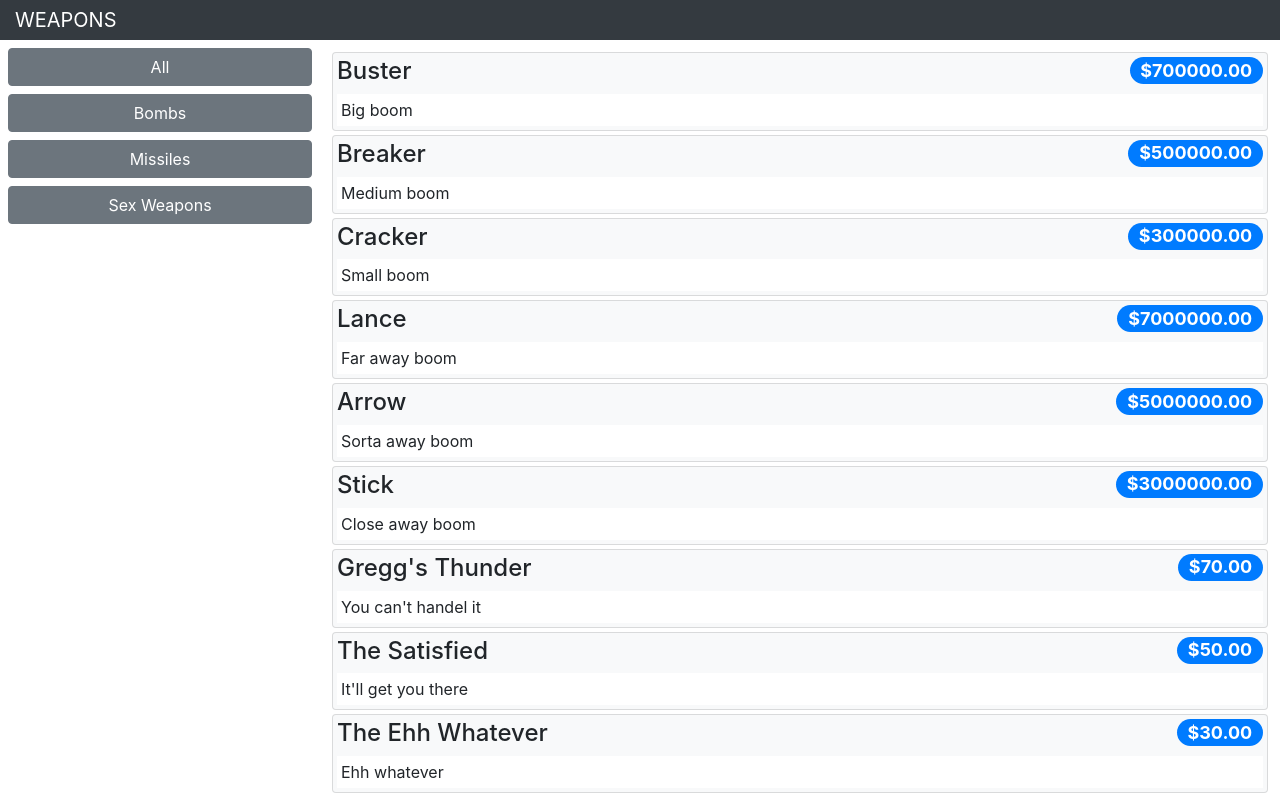
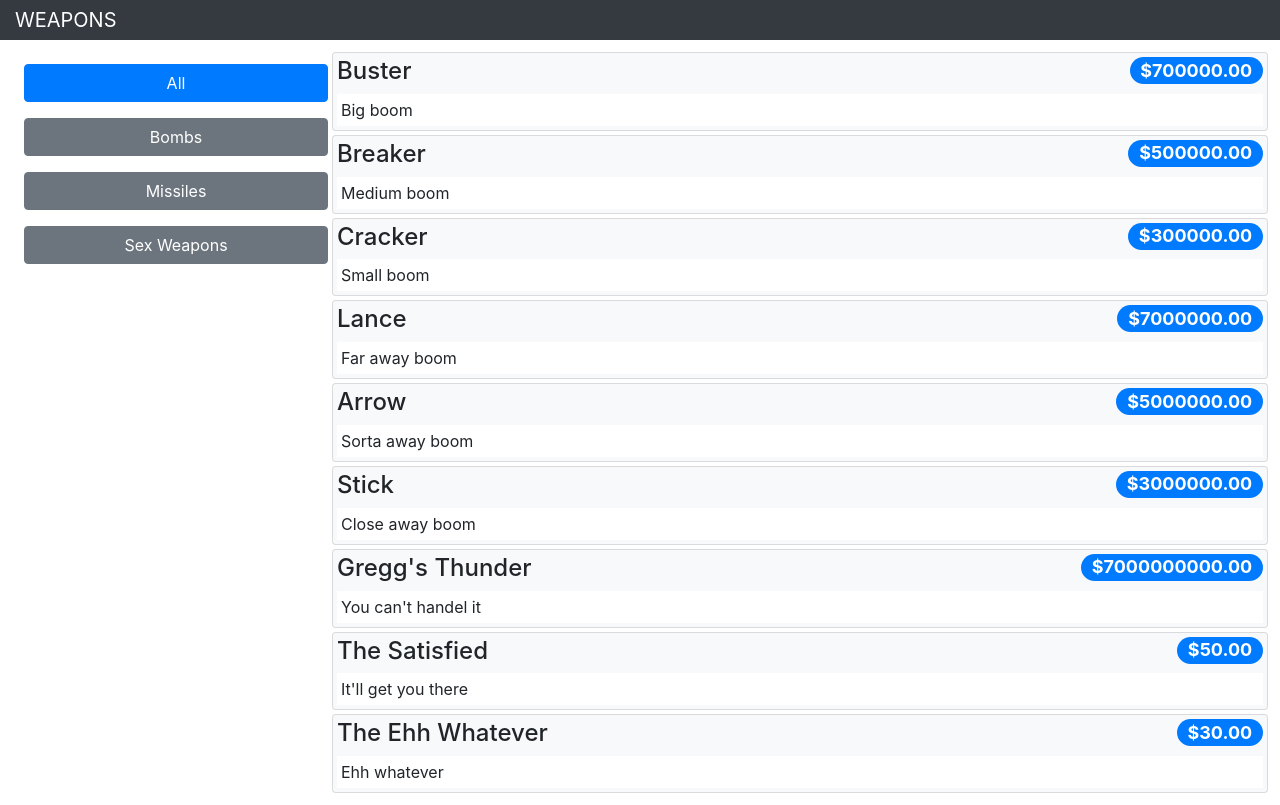
Before and after one commit to greggtrueb/react_learn, a React (Create React App) app: page /shop/products in a window 1280 px wide. Built offline with nearby package versions, Linux system fonts and the light colour scheme.

Commit message:
page 117

```diff
--- a/src/data/placeholderData.js
+++ b/src/data/placeholderData.js
@@ -7,7 +7,7 @@ export const data = {
         {id: 4, name: "Lance", category: "Missiles", description: "Far away boom", price: 7000000},
         {id: 5, name: "Arrow", category: "Missiles", description: "Sorta away boom", price: 5000000},
         {id: 6, name: "Stick", category: "Missiles", description: "Close away boom", price: 3000000},
-        {id: 7, name: "Gregg's Thunder", category: "Sex Weapons", description: "You can't handel it", price: 70},
+        {id: 7, name: "Gregg's Thunder", category: "Sex Weapons", description: "You can't handel it", price: 7000000000},
         {id: 8, name: "The Satisfied", category: "Sex Weapons", description: "It'll get you there", price: 50},
         {id: 9, name: "The Ehh Whatever", category: "Sex Weapons", description: "Ehh whatever", price: 30}
     ]
--- a/src/weaponShop/CategoryNavigation.js
+++ b/src/weaponShop/CategoryNavigation.js
@@ -1,15 +1,12 @@
 import React, { Component } from "react"
-import { Link } from  "react-router-dom"
+import { ToggleLink } from "./ToggleLink";
 
 export class CategoryNavigation extends Component {
     render() {
         return <React.Fragment>
-            <Link className="btn btn-secondary btn-block" to={this.props.baseUrl}>All</Link>
+            <ToggleLink to={ this.props.baseUrl } exact={ true }>All</ToggleLink>
             { this.props.categories && this.props.categories.map( cat =>
-                <Link className="btn btn-secondary btn-block" key={ cat }
-                      to={`${this.props.baseUrl}/${cat.toLowerCase()}`}>
-                    { cat }
-                </Link>
+                <ToggleLink key={ cat } to={`${this.props.baseUrl}/${cat.toLowerCase()}`}>{cat}</ToggleLink>
             )}
         </React.Fragment>
     }
--- /dev/null
+++ b/src/weaponShop/ToggleLink.js
@@ -0,0 +1,18 @@
+import React, { Component } from "react";
+import { Route, Link } from "react-router-dom";
+
+export class ToggleLink extends Component {
+    render() {
+        return <Route path={ this.props.to } exact={ this.props.exact }
+                      children={ routeProps => {
+                          const baseClasses = this.props.className || "m-3 btn btn-block";
+                          const activeClass = this.props.activeClass || "btn-primary";
+                          const inActiveClass = this.props.inActiveClass || "btn-secondary";
+                          const combinedClass = `${baseClasses} ${routeProps.match ? activeClass : inActiveClass}`;
+                          return <Link to={this.props.to} className={combinedClass}>
+                              {this.props.children}
+                          </Link>
+                        }
+                      }/>
+    }
+}
```
